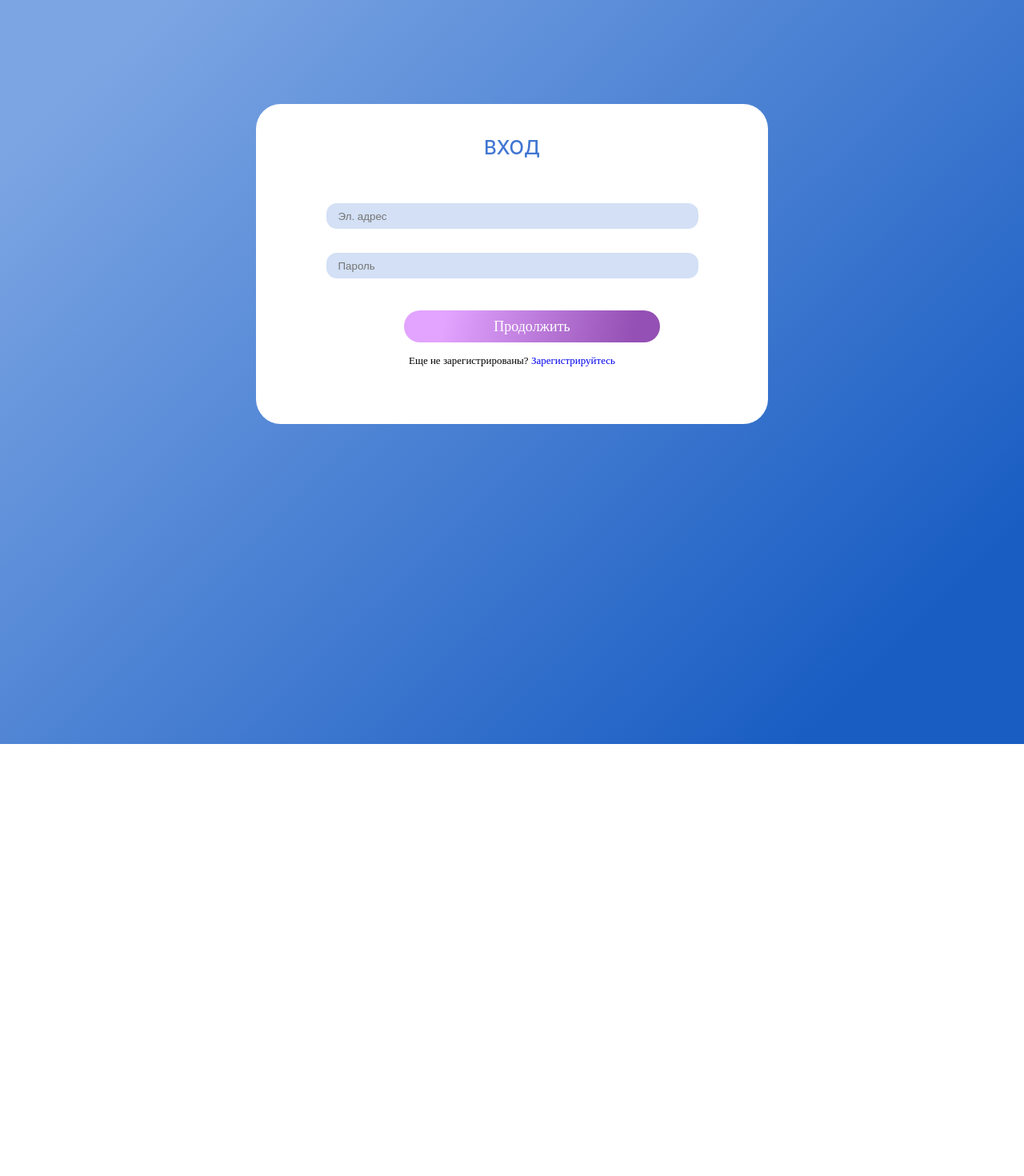
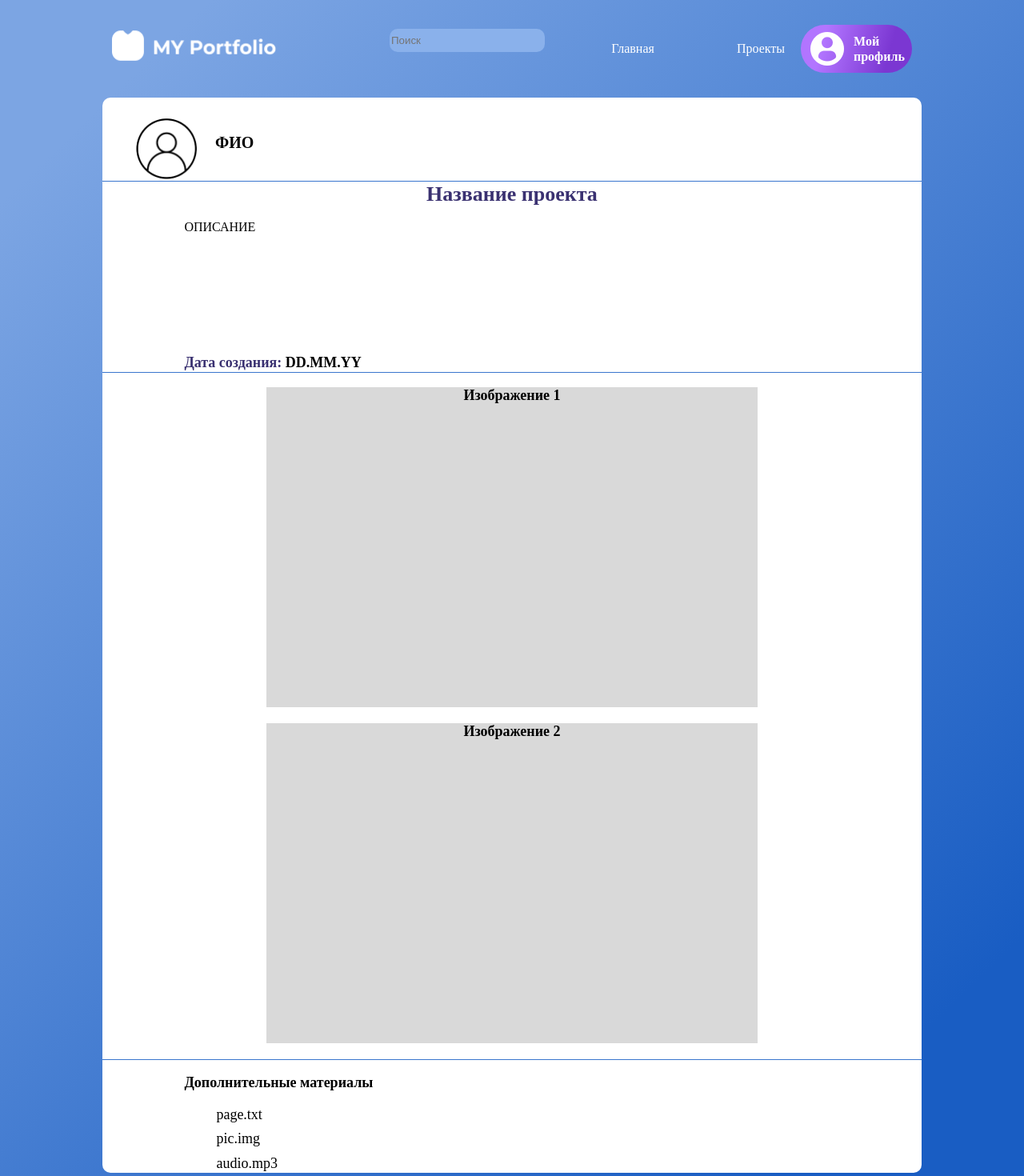
Before and after one commit to i-andrey-i/Portfolio, a React (Create React App) app: page /main/each-work in a window 1280 px wide. Shown: the part 20-1490 px from the top of the page at 80% size. Before the commit the page ends 950 px from the top, so only its background shows below. Built offline with nearby package versions, Linux system fonts and the light colour scheme.

Commit message:
EachWorkPage

```diff
--- a/src/components/App.js
+++ b/src/components/App.js
@@ -6,6 +6,7 @@ import MyAccountPage from "./MyAccountPage";
 import UserRegistration from "./UserRegistration";
 import UserAuthorization from "./UserAuthorization";
 import CreateWorkPage from "./CreateWorkPage";
+import EachWorkPage from "./EachWorkPage";
 
 const App = () => {
 
@@ -17,7 +18,7 @@ const App = () => {
         <Route path="main" element={<MainWorksPage/>} />
         <Route path="main/my-page" element={<MyAccountPage/>} />
         <Route path="main/my-page/create-work" element={<CreateWorkPage/>} />
-
+        <Route path="main/each-work" element={<EachWorkPage/>} />
 
       </Routes>
     </BrowserRouter>
--- /dev/null
+++ b/src/components/EachWorkPage.js
@@ -0,0 +1,45 @@
+import React from "react";
+import { Link } from 'react-router-dom';
+import Header from "./Header";
+import icon2 from "./img/user-icon-2.png";
+
+class EachWorkPage extends React.Component {
+  render(){
+    return(
+        <div>
+            <Header/>
+            <div class="info-about-work">
+                <section class="user">
+                        <img src={icon2} alt="" width="77" height="80"/>
+                        <p class="user-name">ФИО</p>
+                </section>
+
+                <section class="description-of-work">
+                    <center class="work-title-each"> Название проекта </center>
+                    <p class="text-of-work-descr"> ОПИСАНИЕ </p>
+                    <p class="date-work-new"> Дата создания: <data class="data-creation"> DD.MM.YY </data> </p>
+                </section>
+
+                <section class="picture-of-work">
+                    <p class="text-in-pic"> Изображение 1</p>
+                </section>
+
+                <section class="picture-of-work">
+                    <p class="text-in-pic"> Изображение 2</p>
+                </section>
+
+                <section class="special-matirial">
+                    <p class="title-of-dop"> Дополнительные материалы </p>
+                    <ul>
+                        <li class="dop-nat-each"> page.txt</li>
+                        <li class="dop-nat-each"> pic.img </li>
+                        <li class="dop-nat-each"> audio.mp3 </li>
+                    </ul>
+                </section>
+            </div>
+        </div>
+    )
+  }
+}
+
+export default EachWorkPage
--- a/src/components/MainWorksPage.js
+++ b/src/components/MainWorksPage.js
@@ -1,6 +1,7 @@
 import React from "react";
 import EachWork from "./EachWork";
 import Header from "./Header";
+import { Link } from 'react-router-dom';
 
 class MainWorksPage extends React.Component {
   render(){
@@ -18,11 +19,9 @@ class MainWorksPage extends React.Component {
 
             <section class="my-works-section" id="my-works-page">
                 <ul class="all-my-works">
-                    <li class="my-work-item"><EachWork/></li>
-
-                    <li class="my-work-item"><EachWork/></li>
-
-                    <li class="my-work-item"><EachWork/></li>
+                  <li class="my-work-item"><Link to="/main/each-work"><EachWork/></Link></li>
+                  <li class="my-work-item"><Link to="/main/each-work"><EachWork/></Link></li>
+                  <li class="my-work-item"><Link to="/main/each-work"><EachWork/></Link></li>
                 </ul>
             </section>
         </main>
--- a/src/components/MyAccauntMenu.js
+++ b/src/components/MyAccauntMenu.js
@@ -10,7 +10,7 @@ class MyAccountMenu extends React.Component {
         <ul class="right-section-navigation">
             <li class="right-section-items"><a class="link-text" href="none"> <img class="decor-element" src={dec1} alt="" width="23" height="23"/>Мои данные</a></li>
             <li class="right-section-items"><a class="link-text" href="none"> <img class="decor-element" src={dec2} alt="" width="23" height="23"/> Мои работы</a></li>
-            <Link to="/main/my-page/create-work" class="right-section-items link-text"> Новый проект </Link>
+            <li class="right-section-items-new"><Link to="/main/my-page/create-work" class="tetx-new-work" > Новый проект </Link></li>
         </ul>
         <Link to="*" class="right-section-enter"> Выйти </Link>
       </div>
--- a/src/components/MyAccountWorksList.js
+++ b/src/components/MyAccountWorksList.js
@@ -1,6 +1,7 @@
 import React from "react"
 import EachWork from "./EachWork"
 import poster from "./img/name.png";
+import { Link } from 'react-router-dom';
 
 class MyAccountWorksList extends React.Component{
     render(){
@@ -9,10 +10,9 @@ class MyAccountWorksList extends React.Component{
                 <center><img class="poster" src={poster} alt="Мои работы" width="366" height="237"/></center>
 
                 <ul class="all-my-works">
-                    <li class="my-work-item"><EachWork/></li>
-                    <li class="my-work-item"><EachWork/></li>
-                    <li class="my-work-item"><EachWork/></li>
-
+                    <li class="my-work-item"><Link to="/main/each-work"><EachWork/></Link></li>
+                    <li class="my-work-item"><Link to="/main/each-work"><EachWork/></Link></li>
+                    <li class="my-work-item"><Link to="/main/each-work"><EachWork/></Link></li>
                 </ul>
             </section>
         )
--- a/src/css/style.css
+++ b/src/css/style.css
@@ -566,3 +566,106 @@ button{
     color: rgba(255, 255, 255, 1);
     border-bottom: 1px solid rgb(109, 112, 182)
 }
+
+.right-section-items-new{
+    height: 30px;
+    margin-left:38px;
+    width: 50%;
+    text-align: center;
+    background: linear-gradient(100.73deg, #B47CFC 8.32%, #7432CA 78.38%);
+    border-radius: 10px;
+    padding-top: 2%;
+    margin-top: 80%;
+
+}
+
+.tetx-new-work{
+    font-weight: 500;
+    font-size: 18px;
+    line-height: 22px;
+    color: #FFFFFF;
+}
+
+/* PAGE OF WORK */
+
+.info-about-work{
+    background-color: #FFFFFF;
+    width: 80%;
+    margin-left: 10%;
+    border-radius: 10px;
+
+}
+
+.description-of-work{
+    border-top: 1px solid rgba(58, 118, 206, 1)
+}
+
+.work-title-each{
+    font-family: Montserrat;
+    font-size: 26px;
+    font-weight: 600;
+    line-height: 31.69px;
+    text-align: center;
+    color: rgba(58, 49, 113, 1);
+}
+
+.text-of-work-descr{
+    width: 80%;
+    margin-left: 10%;
+    height: 150px;
+}
+
+.date-work-new{
+    font-family: Montserrat;
+    font-size: 18px;
+    font-weight: 600;
+    line-height: 21.94px;
+    padding-left: 10%;
+    color: rgba(58, 49, 113, 1);
+    border-bottom: 1px solid rgba(58, 118, 206, 1)
+}
+
+.data-creation{
+    color: rgba(0, 0, 0, 1);
+}
+
+.picture-of-work{
+    width: 60%;
+    margin-left: 20%;
+    height: 400px;
+    background-color: rgb(217, 217, 217);
+    margin-bottom: 20px;
+}
+
+.text-in-pic{
+    display: flex;
+    justify-content: center;
+    align-items: center;
+    font-family: Montserrat;
+    font-size: 18px;
+    font-weight: 600;
+}
+
+.special-matirial{
+    border-top: 1px solid rgba(58, 118, 206, 1);
+    padding-left: 10%;
+    margin-bottom: 50px;
+    color: rgba(0, 0, 0, 1);
+}
+
+.title-of-dop{
+    font-family: Montserrat;
+    font-size: 18px;
+    font-weight: 600;
+    line-height: 21.94px;
+}
+
+.dop-nat-each{
+    margin-bottom: 1%;
+    list-style: none;
+    font-family: Montserrat;
+    font-size: 18px;
+    font-weight: 500;
+    line-height: 21.94px;
+    text-align: left;
+}
```
